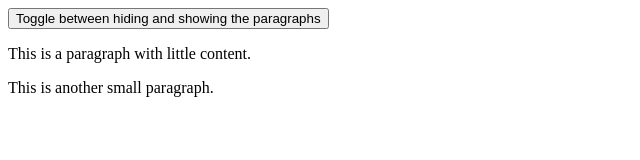
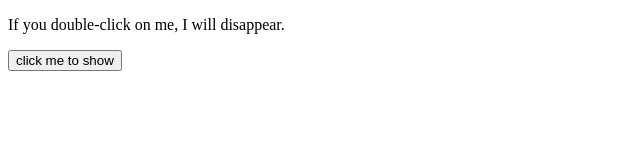
Before and after one commit to fauzan07/javascript-tutorials, a plain HTML site: page Jquery-tutorials/index.html in a window 1280 px wide. Shown: the whole page, without its empty margins (0-640 px from the left). Drawn offline with nearby package versions, Linux system fonts and the light colour scheme.

Commit message:
updated changes

```diff
--- a/Jquery-tutorials/index.html
+++ b/Jquery-tutorials/index.html
@@ -8,10 +8,9 @@
 </head>
 <body>
 
-    <button>Toggle between hiding and showing the paragraphs</button>
+    <p class="p1">If you double-click on me, I will disappear.</p>
+    <button id="show">click me to show</button>
 
-    <p>This is a paragraph with little content.</p>
-    <p>This is another small paragraph.</p>
 
     <script src="https://code.jquery.com/jquery-3.6.0.slim.min.js" integrity="sha256-u7e5khyithlIdTpu22PHhENmPcRdFiHRjhAuHcs05RI=" crossorigin="anonymous"></script>
     <script src="script.js"></script>
--- a/Jquery-tutorials/script.js
+++ b/Jquery-tutorials/script.js
@@ -1,5 +1,51 @@
 $(document).ready(function(){
-$("button").click(function(){
+
+  // $("p").click(function(){
+  //   $(this).hide();
+  // });
+
+  // $("p").on("click", function(){
+  //   $(this).hide();
+  // });
+
+  // $("#p1").mouseenter(function(){
+  //   alert("You entered p1!");
+  // })
+
+  // $("#p1").mouseleave(function(){
+  //   alert("hello ajaml!");
+  // })
+
+  // $("#p1").mousedown(function(){
+  //   alert("Mouse down over p1!");
+  // });
+
+  // $("#p1").mouseup(function(){
+  //   alert("Mouse up over p1!");
+  // });
+
+  // $(".p1").hover(function(){
+  //   alert("You entered p1!");
+  // });
+
+  // $(".p1").hover(function(){
+  //   alert("You entered p1!");
+  // },
+  // function(){
+  //   alert("Bye! You now leave p1!");
+  // });
+
+  // $(".p1").hover(function(){
+  //   $(this).css("background-color", "#cccccc");
+  // });
+
+  // $("p").hide();
+
+  $("#show").click(function(){
     $("p").toggle();
   });
+
+
+
+
 });
```
